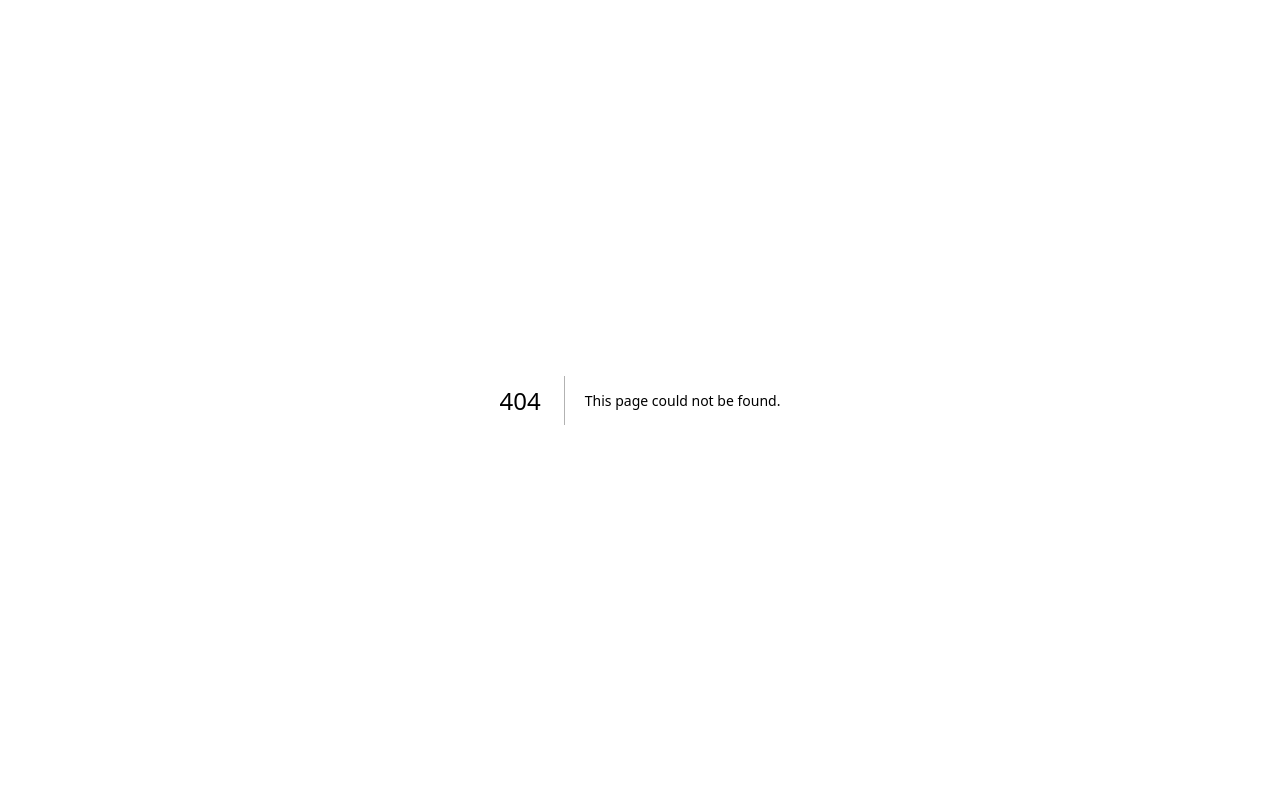
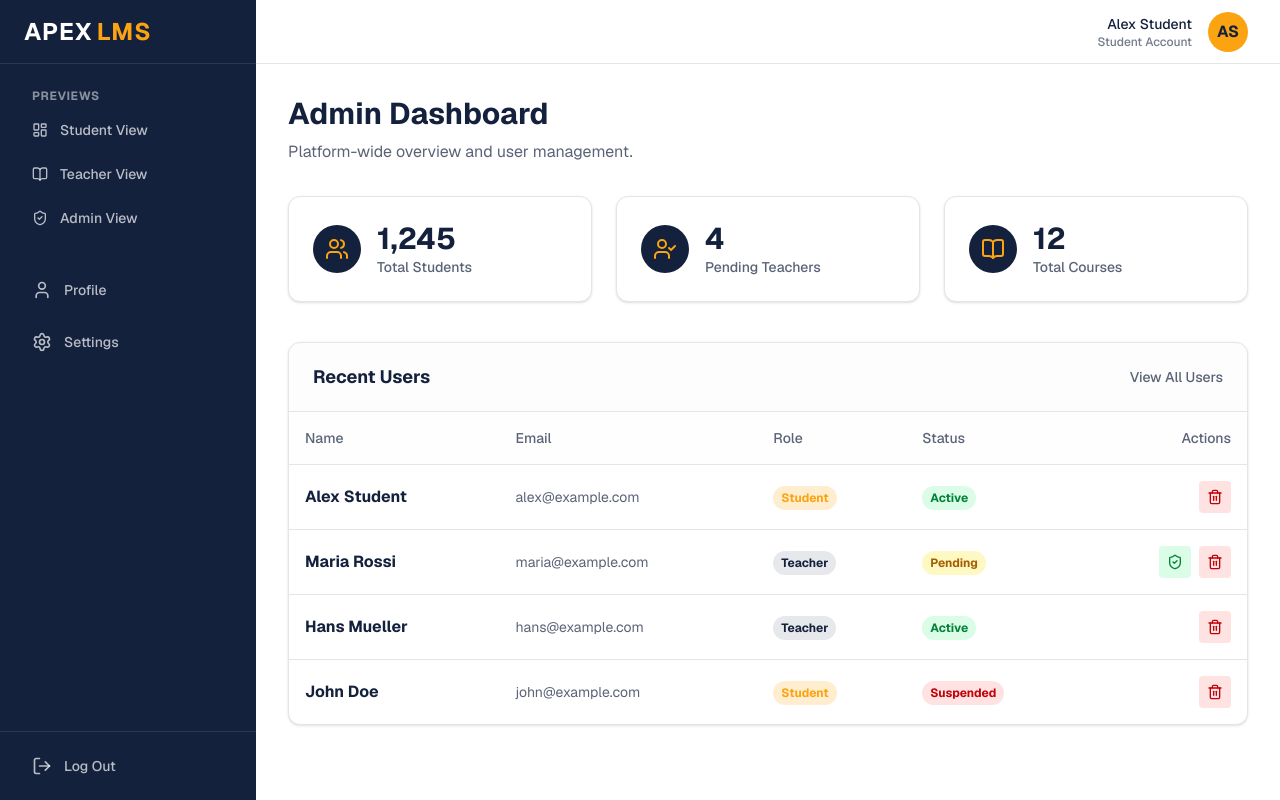
Before and after one commit to hasith360/LMS, a Next.js app: page /dashboard/admin in a window 1280 px wide. Before the commit this address had no page. Built offline with nearby package versions, Linux system fonts and the light colour scheme.

Commit message:
feat: Add admin dashboard and role selector on signup

```diff
--- /dev/null
+++ b/src/app/dashboard/admin/page.tsx
@@ -0,0 +1,96 @@
+import { Users, BookOpen, ShieldCheck, UserCheck, Trash2 } from 'lucide-react';
+
+export default function AdminDashboard() {
+  // Mock Data
+  const stats = [
+    { label: 'Total Students', value: '1,245', icon: Users },
+    { label: 'Pending Teachers', value: '4', icon: UserCheck },
+    { label: 'Total Courses', value: '12', icon: BookOpen },
+  ];
+
+  const recentUsers = [
+    { id: 1, name: 'Alex Student', email: 'alex@example.com', role: 'Student', status: 'Active' },
+    { id: 2, name: 'Maria Rossi', email: 'maria@example.com', role: 'Teacher', status: 'Pending' },
+    { id: 3, name: 'Hans Mueller', email: 'hans@example.com', role: 'Teacher', status: 'Active' },
+    { id: 4, name: 'John Doe', email: 'john@example.com', role: 'Student', status: 'Suspended' },
+  ];
+
+  return (
+    <div className="max-w-5xl mx-auto">
+      <div className="mb-8">
+        <h1 className="text-3xl font-bold text-blue">Admin Dashboard</h1>
+        <p className="text-blue/70 mt-2">Platform-wide overview and user management.</p>
+      </div>
+
+      {/* Stats Overview */}
+      <div className="grid grid-cols-1 md:grid-cols-3 gap-6 mb-10">
+        {stats.map((stat, i) => (
+          <div key={i} className="bg-white rounded-xl p-6 border border-gray shadow-sm flex items-center gap-4">
+            <div className="h-12 w-12 rounded-full bg-blue text-white flex items-center justify-center">
+              <stat.icon className="h-6 w-6 text-gold" />
+            </div>
+            <div>
+              <p className="text-3xl font-bold text-blue">{stat.value}</p>
+              <p className="text-sm font-medium text-blue/70">{stat.label}</p>
+            </div>
+          </div>
+        ))}
+      </div>
+
+      {/* User Management */}
+      <div className="bg-white rounded-xl shadow-sm border border-gray overflow-hidden mb-10">
+        <div className="px-6 py-5 border-b border-gray flex justify-between items-center bg-gray/10">
+          <h2 className="text-lg font-bold text-blue">Recent Users</h2>
+          <button className="text-sm text-blue/70 hover:text-blue font-medium">View All Users</button>
+        </div>
+        <div className="overflow-x-auto">
+          <table className="w-full text-left border-collapse">
+            <thead>
+              <tr className="bg-gray/5 border-b border-gray text-blue/70 text-sm">
+                <th className="p-4 font-medium">Name</th>
+                <th className="p-4 font-medium">Email</th>
+                <th className="p-4 font-medium">Role</th>
+                <th className="p-4 font-medium">Status</th>
+                <th className="p-4 font-medium text-right">Actions</th>
+              </tr>
+            </thead>
+            <tbody className="divide-y divide-gray">
+              {recentUsers.map((user) => (
+                <tr key={user.id} className="hover:bg-gray/5 transition-colors">
+                  <td className="p-4 font-bold text-blue">{user.name}</td>
+                  <td className="p-4 text-blue/70 text-sm">{user.email}</td>
+                  <td className="p-4">
+                    <span className={`text-xs font-bold px-2 py-1 rounded-full ${
+                      user.role === 'Teacher' ? 'bg-blue/10 text-blue' : 'bg-gold/20 text-gold'
+                    }`}>
+                      {user.role}
+                    </span>
+                  </td>
+                  <td className="p-4">
+                    <span className={`text-xs font-bold px-2 py-1 rounded-full ${
+                      user.status === 'Active' ? 'bg-green-100 text-green-700' :
+                      user.status === 'Pending' ? 'bg-yellow-100 text-yellow-700' :
+                      'bg-red-100 text-red-700'
+                    }`}>
+                      {user.status}
+                    </span>
+                  </td>
+                  <td className="p-4 flex justify-end gap-2">
+                    {user.status === 'Pending' && (
+                      <button className="p-2 bg-green-100 text-green-700 rounded hover:bg-green-200 transition-colors" title="Approve">
+                        <ShieldCheck className="h-4 w-4" />
+                      </button>
+                    )}
+                    <button className="p-2 bg-red-100 text-red-700 rounded hover:bg-red-200 transition-colors" title="Suspend/Delete">
+                      <Trash2 className="h-4 w-4" />
+                    </button>
+                  </td>
+                </tr>
+              ))}
+            </tbody>
+          </table>
+        </div>
+      </div>
+    </div>
+  );
+}
--- a/src/app/dashboard/layout.tsx
+++ b/src/app/dashboard/layout.tsx
@@ -1,5 +1,5 @@
 import Link from 'next/link';
-import { BookOpen, LayoutDashboard, Settings, LogOut, User } from 'lucide-react';
+import { BookOpen, LayoutDashboard, Settings, LogOut, User, ShieldCheck } from 'lucide-react';
 
 export default function DashboardLayout({
   children,
@@ -18,14 +18,23 @@ export default function DashboardLayout({
         </div>
 
         <nav className="flex-1 px-4 py-6 space-y-2">
-          <Link href="/dashboard/student" className="flex items-center px-4 py-3 text-sm font-medium rounded-md bg-white/10 text-gold transition-colors">
-            <LayoutDashboard className="mr-3 h-5 w-5" />
-            Dashboard
+          {/* Quick links to preview all layouts for now */}
+          <p className="px-4 text-xs font-bold text-white/50 uppercase tracking-wider mb-2">Previews</p>
+          <Link href="/dashboard/student" className="flex items-center px-4 py-2 text-sm font-medium rounded-md text-white/70 hover:bg-white/5 hover:text-white transition-colors">
+            <LayoutDashboard className="mr-3 h-4 w-4" />
+            Student View
           </Link>
-          <Link href="/courses" className="flex items-center px-4 py-3 text-sm font-medium rounded-md text-white/70 hover:bg-white/5 hover:text-white transition-colors">
-            <BookOpen className="mr-3 h-5 w-5" />
-            My Courses
+          <Link href="/dashboard/teacher" className="flex items-center px-4 py-2 text-sm font-medium rounded-md text-white/70 hover:bg-white/5 hover:text-white transition-colors">
+            <BookOpen className="mr-3 h-4 w-4" />
+            Teacher View
           </Link>
+          <Link href="/dashboard/admin" className="flex items-center px-4 py-2 text-sm font-medium rounded-md text-white/70 hover:bg-white/5 hover:text-white transition-colors">
+            <ShieldCheck className="mr-3 h-4 w-4" />
+            Admin View
+          </Link>
+
+          <div className="h-4"></div>
+
           <Link href="/profile" className="flex items-center px-4 py-3 text-sm font-medium rounded-md text-white/70 hover:bg-white/5 hover:text-white transition-colors">
             <User className="mr-3 h-5 w-5" />
             Profile
--- a/src/app/signup/page.tsx
+++ b/src/app/signup/page.tsx
@@ -53,6 +53,25 @@ export default function SignupPage() {
             </div>
 
             <div>
+              <label htmlFor="role" className="block text-sm font-medium text-blue">
+                I am signing up as a...
+              </label>
+              <div className="mt-1">
+                <select
+                  id="role"
+                  name="role"
+                  className="block w-full px-3 py-2 border border-gray rounded-md shadow-sm focus:outline-none focus:ring-gold focus:border-gold sm:text-sm text-blue bg-white"
+                >
+                  <option value="student">Student</option>
+                  <option value="teacher">Teacher</option>
+                </select>
+              </div>
+              <p className="mt-1 text-xs text-blue/60">
+                (Note: Admins are managed internally and cannot sign up here)
+              </p>
+            </div>
+
+            <div>
               <label htmlFor="password" className="block text-sm font-medium text-blue">
                 Password
               </label>
```
